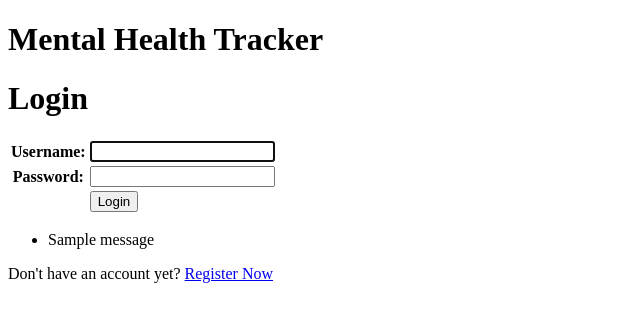
After one commit to Nodnod77/Assignment_2_PBD, a Django app: page /login/ in a window 1280 px wide. The commit adds this page. Shown: the top 322 px of the page, without its empty margins (0-640 px from the left). Run offline with Django 5.2, Linux system fonts and the light colour scheme; tables that the repository leaves empty hold one stand-in row (values such as "Sample post"); one stand-in notice (Sample message) is shown.

Commit message:
devoir 4

```diff
--- /dev/null
+++ b/main/templates/login.html
@@ -0,0 +1,32 @@
+{% extends 'base.html' %}
+
+{% block meta %}
+<h1>Mental Health Tracker</h1>
+{% endblock meta %}
+
+{% block content %}
+<div class="login">
+  <h1>Login</h1>
+
+  <form method="POST" action="">
+    {% csrf_token %}
+    <table>
+      {{ form.as_table }}
+      <tr>
+        <td></td>
+        <td><input class="btn login_btn" type="submit" value="Login" /></td>
+      </tr>
+    </table>
+  </form>
+
+  {% if messages %}
+  <ul>
+    {% for message in messages %}
+    <li>{{ message }}</li>
+    {% endfor %}
+  </ul>
+  {% endif %} Don't have an account yet?
+  <a href="{% url 'main:register' %}">Register Now</a>
+</div>
+
+{% endblock content %}
--- a/main/templates/main.html
+++ b/main/templates/main.html
@@ -41,5 +41,6 @@
 <a href="{% url 'main:create_form_entry' %}">
   <button>Add New Form entry </button>
 </a>
+<button><a href="{% url 'main:logout' %}" class="btn btn-primary">Logout</a></button>
 
 {% endblock content %}
--- a/main/urls.py
+++ b/main/urls.py
@@ -1,5 +1,5 @@
 from django.urls import path
-from main.views import show_main, create_form_entry, show_xml, show_json, show_xml_by_id, show_json_by_id
+from main.views import show_main, create_form_entry, show_xml, show_json, show_xml_by_id, show_json_by_id, register,login_user,logout_user
 
 app_name = 'main'
 
@@ -10,4 +10,7 @@ urlpatterns = [
     path('create-form-entry', create_form_entry, name='create_form_entry'),
     path('xml/', show_xml, name='show_xml'),
     path('', show_main, name='show_main'),
+    path('register/', register, name='register'),
+    path('login/', login_user, name='login'),
+    path('logout/', logout_user, name='logout'),
 ]
--- a/main/views.py
+++ b/main/views.py
@@ -1,19 +1,28 @@
 from django.shortcuts import render, redirect
 from main.forms import FormEntryForm
 from main.models import FormEntry
-from django.http import HttpResponse
+from django.http import HttpResponse ,HttpResponseRedirect
+from django.contrib.auth.forms import UserCreationForm , AuthenticationForm
+from django.contrib.auth import authenticate, login , logout
+from django.contrib import messages
 from django.core import serializers
+from django.urls import reverse
+from django.contrib.auth.decorators import login_required
+import datetime
 
 # Create your views here.
+@login_required(login_url='/login')
 def show_main(request):
     form_entries = FormEntry.objects.all()
 
     context = {
         'npm' : '2406394906 ',
         'name': 'Donia Sakji',
+        'login name' : request.user.username,
         'class': 'PBP KKI',
         'appName': 'nodnodShop',
         'form_entries': form_entries,
+        'last_login': request.COOKIES.get('last_login', 'Never') ,
     }
 
     return render(request, "main.html", context)
@@ -45,3 +54,38 @@ def show_xml_by_id(request, id):
 def show_json_by_id(request, id):
     data = FormEntry.objects.filter(pk=id)
     return HttpResponse(serializers.serialize("json", data), content_type="application/json")
+
+##login lgout
+def register(request):
+    form = UserCreationForm()
+
+    if request.method == "POST":
+        form = UserCreationForm(request.POST)
+        if form.is_valid():
+            form.save()
+            messages.success(request, 'Your account has been successfully created!')
+            return redirect('main:login')
+    context = {'form':form}
+    return render(request, 'register.html', context)
+
+def login_user(request):
+   if request.method == 'POST':
+      form = AuthenticationForm(data=request.POST)
+
+      if form.is_valid():
+        user = form.get_user()
+        login(request, user)
+        response = HttpResponseRedirect(reverse("main:show_main"))
+        response.set_cookie('last_login', str(datetime.datetime.now()))
+        return response
+
+   else:
+      form = AuthenticationForm(request)
+   context = {'form': form}
+   return render(request, 'login.html', context)
+
+def logout_user(request):
+    logout(request)
+    response = HttpResponseRedirect(reverse('main:login'))
+    response.delete_cookie('last_login')
+    return response
--- a/nodnodShop/settings.py
+++ b/nodnodShop/settings.py
@@ -11,6 +11,7 @@ https://docs.djangoproject.com/en/5.1/ref/settings/
 """
 
 from pathlib import Path
+import os
 
 # Build paths inside the project like this: BASE_DIR / 'subdir'.
 BASE_DIR = Path(__file__).resolve().parent.parent
@@ -18,7 +19,8 @@ BASE_DIR = Path(__file__).resolve().parent.parent
 
 # Quick-start development settings - unsuitable for production
 # See https://docs.djangoproject.com/en/5.1/howto/deployment/checklist/
-
+PRODUCTION = os.getenv("PRODUCTION", False)
+DEBUG = not PRODUCTION
 # SECURITY WARNING: keep the secret key used in production secret!
 SECRET_KEY = 'django-insecure-u7f^&=+tnc7k++eq-ry=(f&-%&b)k30tbpw%fyci@rlwbmj602'
 
```
Also changed, not shown: main/templates/register.html (added, +28 -0 lines).
